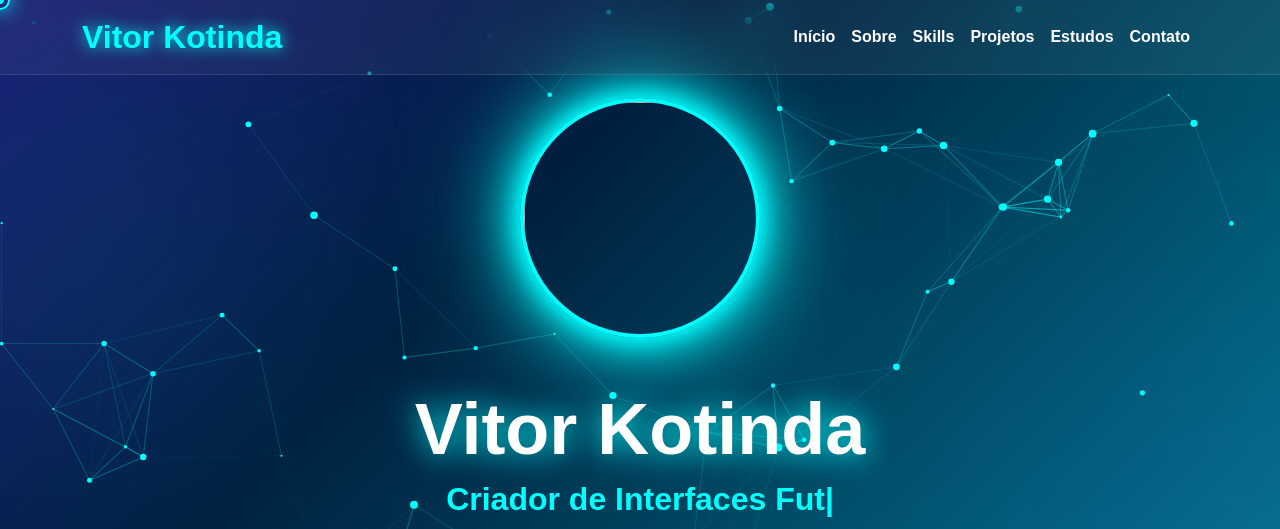
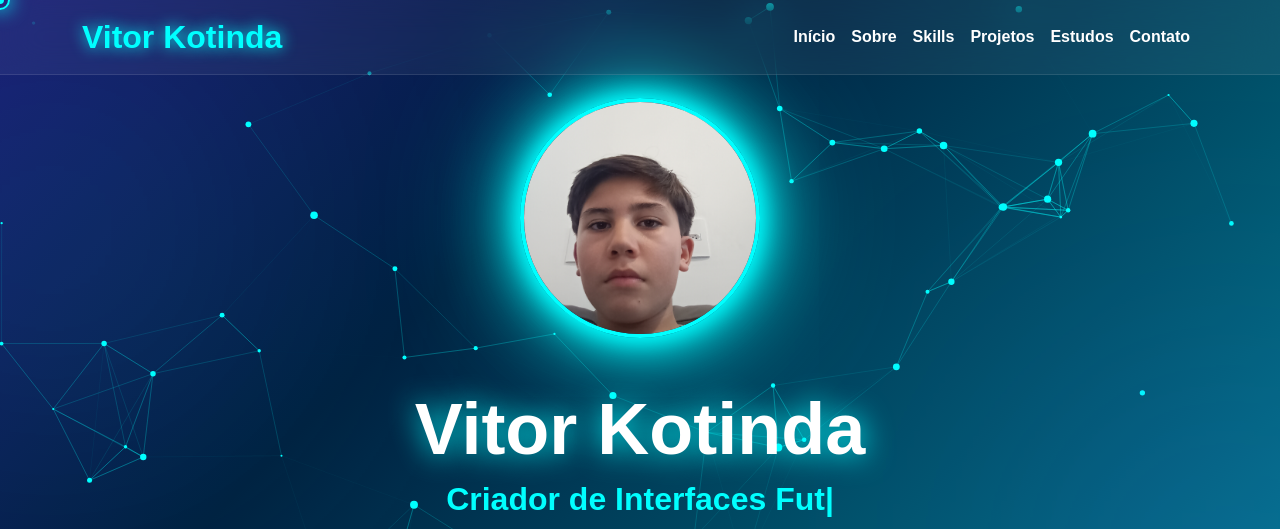
Before and after one commit to vitorkotinda/Portfolio, a plain HTML site: page index.html in a window 1280 px wide. Shown: the top 529 px of the page. Drawn offline with nearby package versions, Linux system fonts and the light colour scheme; animation ran at ten frames a second.

Commit message:
Update index.html

```diff
--- a/index.html
+++ b/index.html
@@ -610,7 +610,7 @@ Vitor Kotinda
 <div class="blur2"></div>
 
 <img
-src="/foto.png"
+src="/17789770367387062747345171364207.jpg"
 class="profile-img"
 >
 
```
